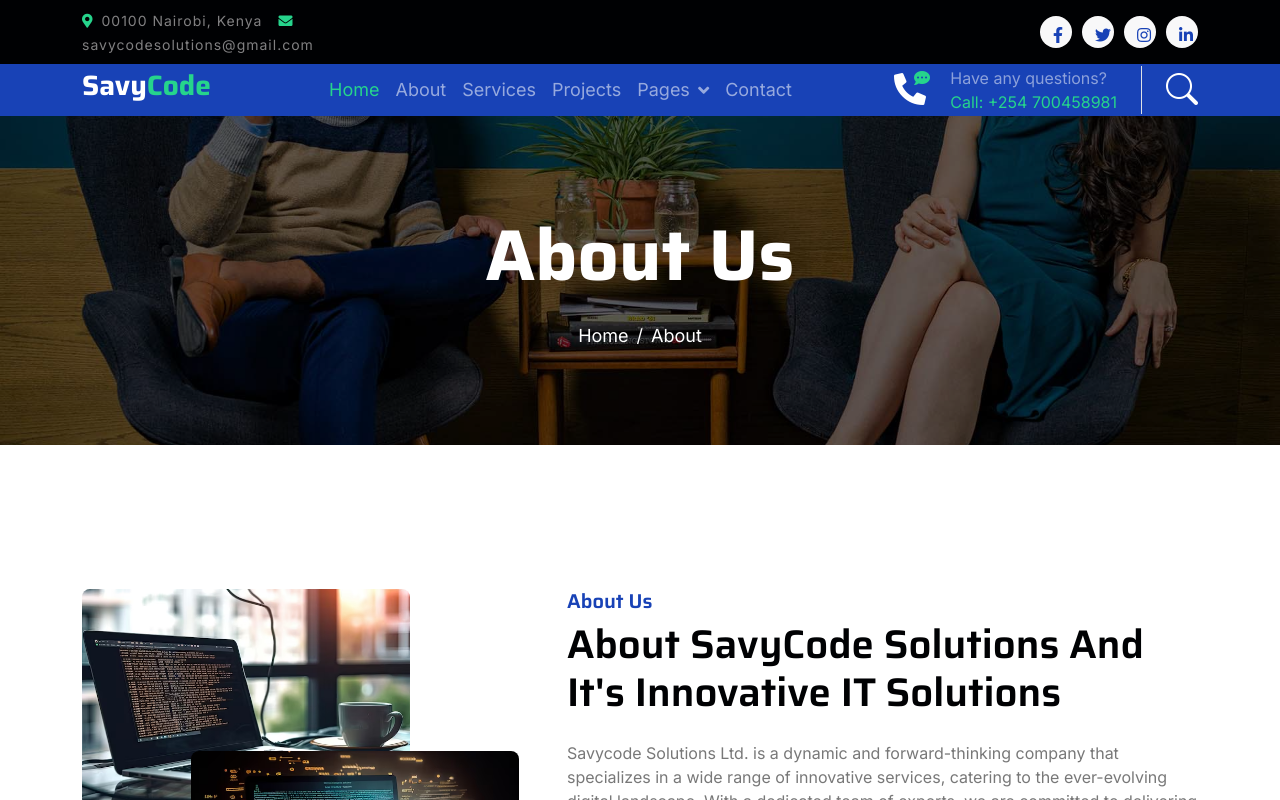
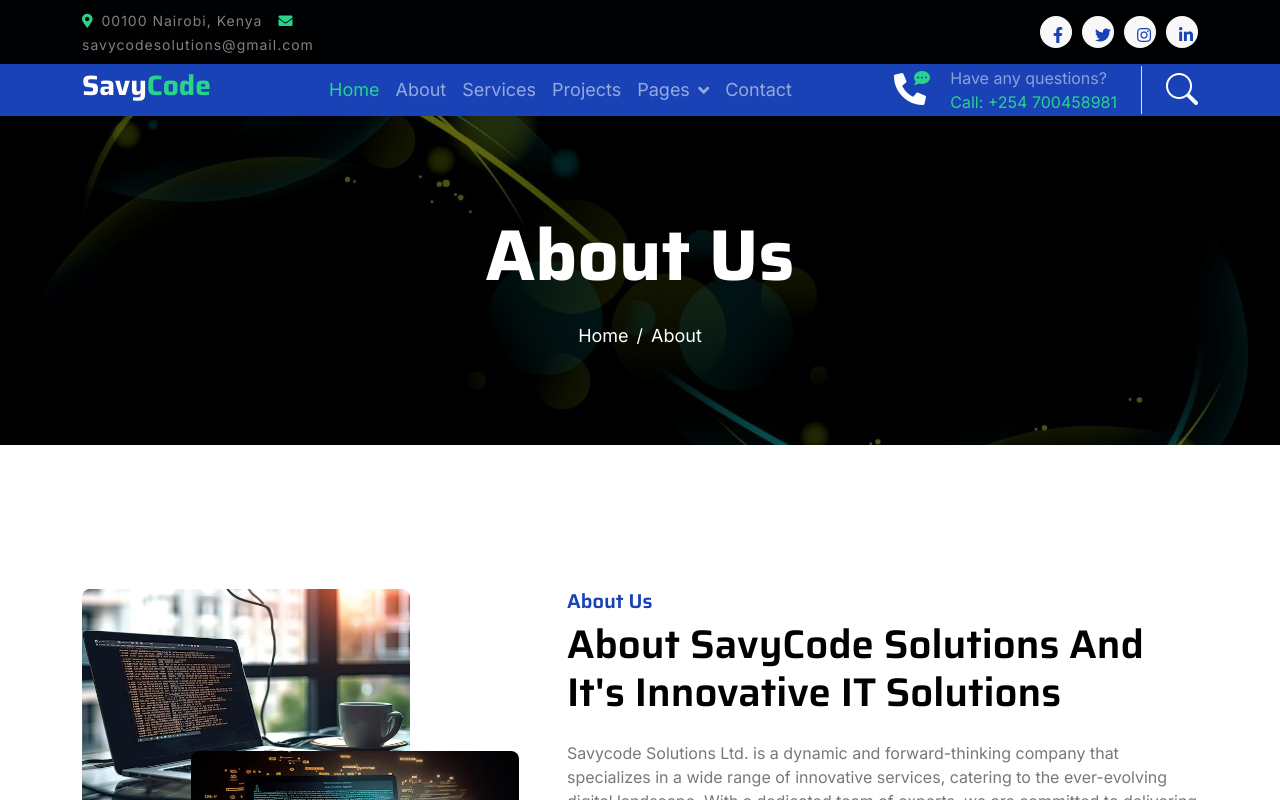
Before and after one commit to Ogola22/Savycode-Website, a Vue app: page /about in a window 1280 px wide. Shown: the top 800 px of the page. Built offline with nearby package versions, Linux system fonts and the light colour scheme.

Commit message:
chnged header image

```diff
--- a/src/assets/css/style.css
+++ b/src/assets/css/style.css
@@ -298,7 +298,7 @@
 }
 
 .page-header {
-    background: linear-gradient(rgba(0, 0, 0, .6), rgba(0, 0, 0, .6)), url(../img/carousel-1.jpg) center center no-repeat;
+    background: linear-gradient(rgba(0, 0, 0, .6), rgba(0, 0, 0, .6)), url(../img/7.jpg) center center no-repeat;
     background-size: cover;
 }
 
@@ -335,7 +335,7 @@
     top: 0;
     left: 0;
     border-radius: 10px 10px 0 0;
-    background: rgba(3, 43, 243, 0.8);
+    background: rgba(6, 11, 37, 0.8);
     transition: .5s;
 }
 
```
Also changed, not shown: src/assets/img/7.jpg (added), src/assets/img/8.jpg (added).
